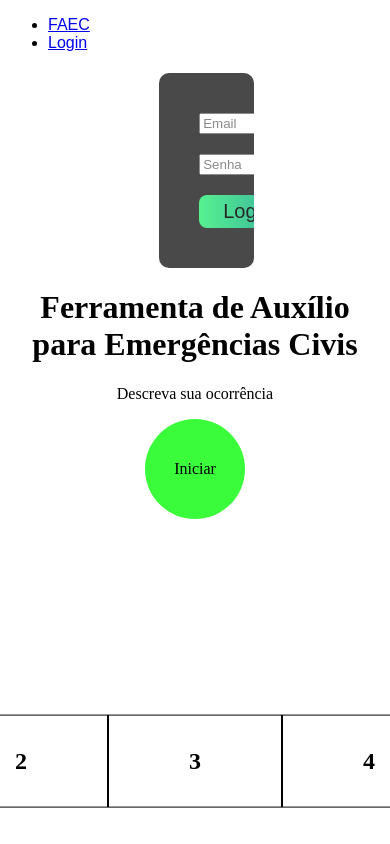
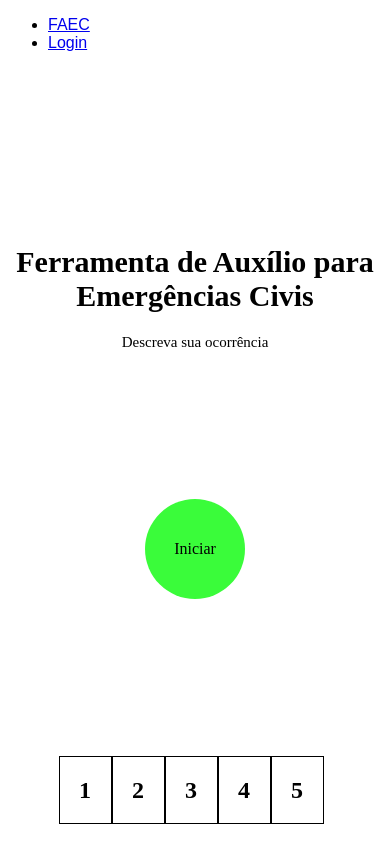
Before and after one commit to RodrigoKenzo/TCCFrontEndPessoaFisica, a Gatsby site: page / in a window 390 px wide. Built offline with nearby package versions, Linux system fonts and the light colour scheme; Gatsby itself is replaced by a stand-in of ours.

Commit message:
Mobile Responsiveness

```diff
--- a/src/components/header.module.scss
+++ b/src/components/header.module.scss
@@ -1,7 +1,8 @@
 .container {
     margin: auto;
-    max-width: 500;
     font-family: sans-serif;
+    width: 100%;
+    max-width: 1980px;
 }
 
 .heading {
@@ -17,7 +18,7 @@
 
 .nav-link-item {
     padding: 1rem;
-    padding-left: 6rem;
+    margin-left: 5%;
     font-size: 40px;
 }
 
@@ -31,6 +32,6 @@
     text-align: right;
     padding: 1rem;
     font-size: 20px;
-    padding-right: 20rem;
     margin-top: 10px;
+    margin-right: 10%;
 }
--- a/src/components/steps.module.scss
+++ b/src/components/steps.module.scss
@@ -1,9 +1,8 @@
 .positionBottom{
     position: fixed;
-    left: 50%;
-    bottom: -50px;
-    transform: translate(-50%, -50%);
-    margin: 0 auto;
+    bottom: 0;
+    width: 100%;
+    left: 15%;
 }
 
 .row{
@@ -11,10 +10,6 @@
 }
 
 .number{
-    padding: 2rem 5rem;
+    padding: 5% 5%;
     border: 1px solid;
-
-    .number-active{
-        color: darkgreen;
-    }
 }
--- a/src/pages/index.js
+++ b/src/pages/index.js
@@ -2,7 +2,7 @@ import * as React from 'react'
 import { Link } from 'gatsby'
 import Header from '../components/header'
 import Steps from '../components/steps'
-import { loginDiv, row, content, loginButton, noLink, textCentered, roundButton } from '../styles/index.module.scss'
+import { noLink, textCentered, roundButton, textTopCentered } from '../styles/index.module.scss'
 
 const HomePage = () => {
   return (
@@ -19,7 +19,7 @@ const HomePage = () => {
 
       {/*Fazer DropDown no botao de login*/}
 
-
+      {/*
       <div className={loginDiv}>
         <div className={content}>
             <div className={row}>
@@ -32,7 +32,7 @@ const HomePage = () => {
               <button className={loginButton} type="button"><Link className={noLink} to="/">Login</Link></button>
             </div>
         </div>
-      </div>
+      </div>*/}
 
 
       {/*Botao para iniciar ocorrência*/}
@@ -41,8 +41,10 @@ const HomePage = () => {
 
       <div>
         <div className={textCentered}>
-          <h1>Ferramenta de Auxílio para Emergências Civis</h1>
-          <p>Descreva sua ocorrência</p>
+          <div className={textTopCentered}>
+            <h1>Ferramenta de Auxílio para Emergências Civis</h1>
+            <p>Descreva sua ocorrência</p>
+          </div>
           <div className={roundButton}>
             <Link className={noLink} to="/">
               Iniciar
@@ -50,6 +52,9 @@ const HomePage = () => {
           </div>
         </div>
       </div>
+
+
+
 
 
       {/*Colocar highlight em qual etapa o usuário se encontra*/}
--- a/src/pages/register.js
+++ b/src/pages/register.js
@@ -17,10 +17,10 @@ const RegistrationPage = ({ pageTitle }) => {
                     <input type="text" placeholder="Nome Completo" />
                 </div>
                 <div className={row}>
-                    <input type="text" placeholder="CPF" />
+                    <input type="text" placeholder="CPF Ex.: 123.123.123-12" />
                 </div>
                 <div className={row}>
-                    <input type="text" placeholder="Email" />
+                    <input type="text" placeholder="Email Ex.: Rodrigo@gmail.com" />
                 </div>
                 <div className={row}>
                     <input type="password" placeholder="Senha" />
@@ -36,6 +36,7 @@ const RegistrationPage = ({ pageTitle }) => {
                     <input type="text" placeholder="Rua" />
                     <input type="text" placeholder="Número" />
                 </div>
+                <hr/>
                 <div className={rowButton}>
                     <button className={buttonBack} type="button"><Link className={noLink} to="/">Voltar</Link></button>
                     <button className={buttonRegister} type="button"><Link className={noLink} to="/">Registrar</Link></button>
--- a/src/styles/index.module.scss
+++ b/src/styles/index.module.scss
@@ -1,41 +1,3 @@
-.loginDiv {
-    margin: auto;
-    width: 20%;
-    height: 40%;
-    background-color: rgb(41, 41, 41);
-    padding: 10px;
-    border-radius: 10px;
-    overflow: auto;
-    margin-right: 8rem;
-    opacity: 0.85;
-}
-
-.content {
-    margin: auto;
-    padding: 20px 20px;
-}
-
-.row{
-    display: flex;
-    justify-content: space-around;
-    padding: 10px;
-}
-
-.loginButton{
-    background: #11998e;
-    background: -webkit-linear-gradient(to right, #38ef7d, #11998e);
-    background: linear-gradient(to right, #38ef7d, #11998e);
-    padding: 0.3rem 1.5rem;
-    border-radius: 0.5rem;
-    border: transparent;
-    cursor: pointer;
-    font-size: 20px;
-}
-
-.loginButton:hover{
-    filter: brightness(110%);
-}
-
 .noLink{
     color: black;
     text-decoration: none;
@@ -53,4 +15,17 @@
     width: 100px;
     height: 100px;
     border-radius: 50%;
+    position: fixed;
+    left: 50%;
+    top: 65%;
+    transform: translate(-50%, -50%);
 }
+
+.textTopCentered{
+    position: fixed;
+    width: 100%;
+    left: 50%;
+    top: 35%;
+    transform: translate(-50%, -50%);
+    font-size: 15px;
+}
--- a/src/styles/register.module.scss
+++ b/src/styles/register.module.scss
@@ -4,7 +4,6 @@ body {
     font-family: 'open sans';
     background-color: rgb(65, 65, 65);
     color:rgb(240, 240, 240);
-    margin: 0 auto;
 }
 
 input[type=text], select {
@@ -33,7 +32,7 @@ input[type=password], select {
 
 .backgroundImage {
     background-image: url('../images/Background4.png');
-    height: 935px;
+    font-size: 10px;
 }
 
 .HiddenDiv{
@@ -44,10 +43,10 @@ input[type=password], select {
 
 .container {
   margin: auto;
-  width: 28%;
+  width: 80%;
   height: 80%;
   background-color: rgb(41, 41, 41);
-  padding: 10px;
+  padding: 5px;
   border-radius: 10px;
   overflow: auto;
   position: absolute;
@@ -58,27 +57,25 @@ input[type=password], select {
 .textCentered {
   text-align: center;
   line-height: 1.5;
-  display: inline-block;
   vertical-align: middle;
 }
 
 .content {
     margin: auto;
-    padding: 20px 20px;
 }
 
 .row{
     display: flex;
     justify-content: space-around;
-    padding: 10px;
+    padding: 5px;
 }
 
 .rowButton{
     display: flex;
     justify-content: space-around;
-    padding: 10px;
+    padding: 5px;
     margin-top: 20px;
-}
+    }
 
 .noLink{
     color: black;
@@ -89,7 +86,7 @@ input[type=password], select {
     background: #f2709c;
     background: -webkit-linear-gradient(to left, #ff9472, #f2709c);
     background: linear-gradient(to left, #ff9472, #f2709c);
-    padding: 0.7rem 2rem;
+    padding: 0.5rem 1rem;
     border-radius: 0.8rem;
     border: transparent;
     cursor: pointer;
```
